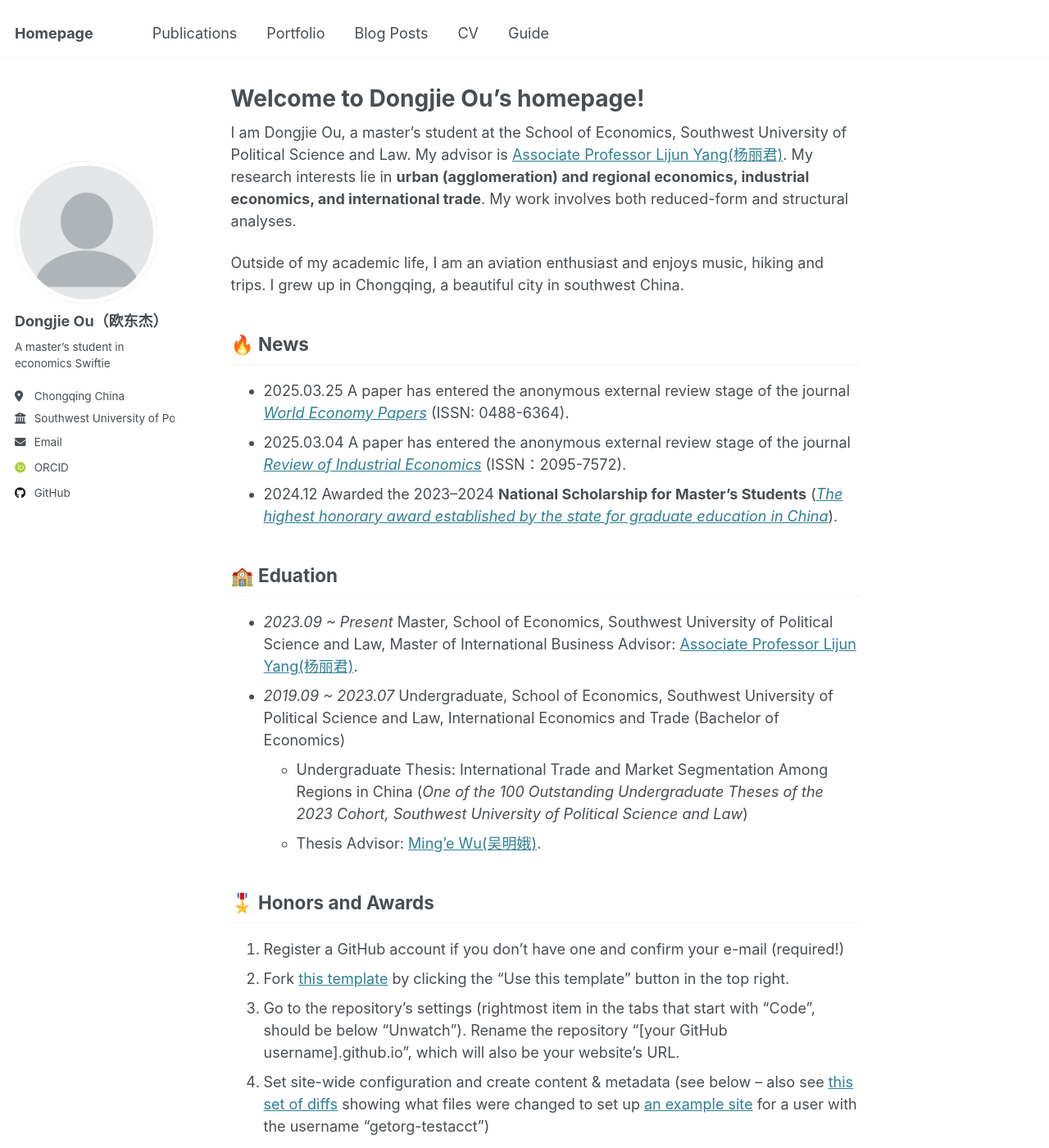
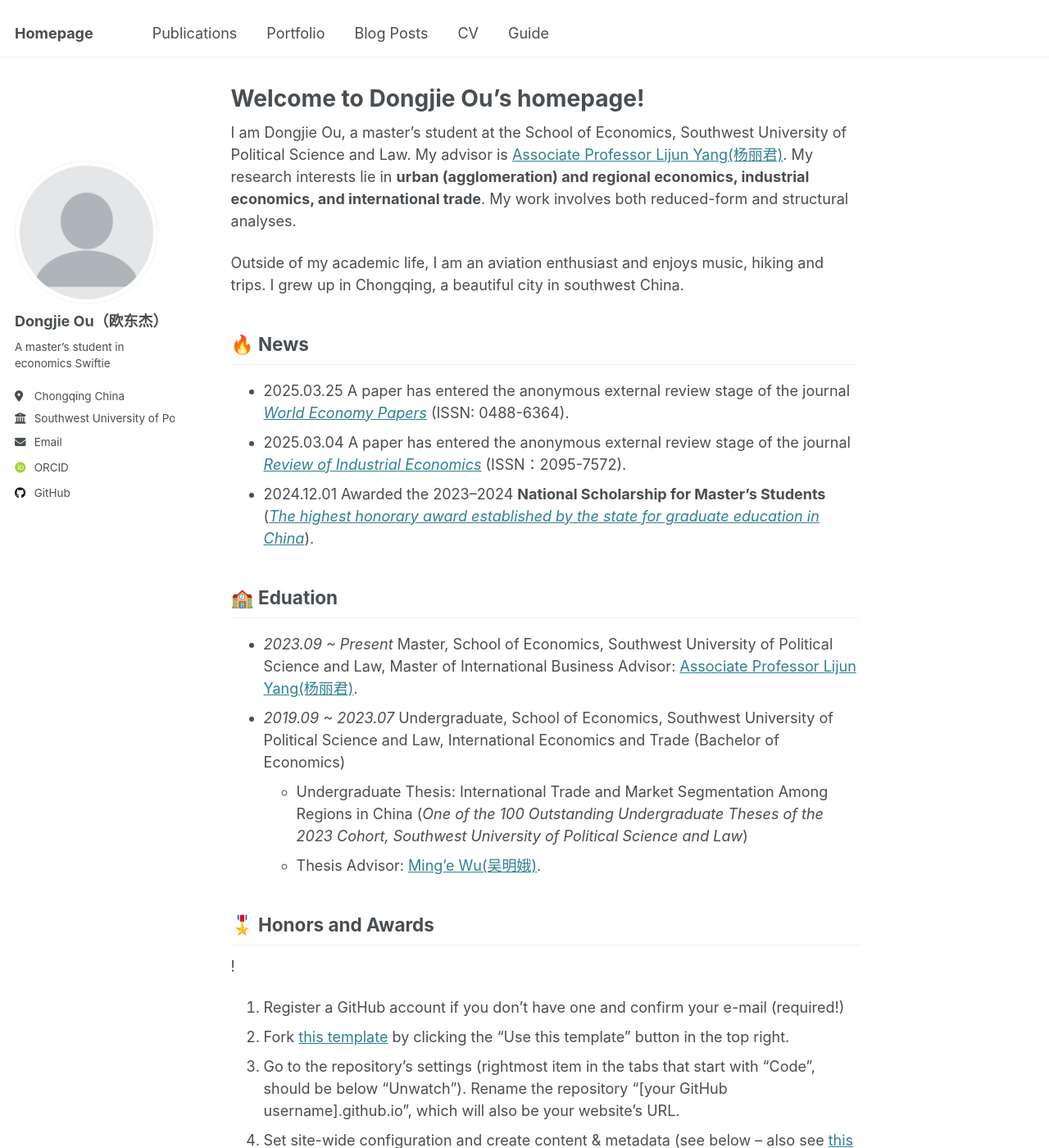
Before and after one commit to oudongjie2001/oudongjie2001.github.io, a Jekyll site: the page built from _pages/about.md, in a window 1280 px wide and 1400 px high. Shown: the whole window at 82% size. Built offline with Jekyll 4.4.1, drawn with Linux system fonts in a browser that asks for light colours; some web fonts are replaced.

Commit message:
Update about.md

```diff
--- a/_pages/about.md
+++ b/_pages/about.md
@@ -15,7 +15,7 @@ Outside of my academic life, I am an aviation enthusiast and enjoys music, hikin
 ------
 - 2025.03.25  A paper has entered the anonymous external review stage of the journal [*World Economy Papers*](http://sjjjwh.magtech.com.cn/CN/0488-6364/home.shtml) (ISSN: 0488-6364).
 - 2025.03.04  A paper has entered the anonymous external review stage of the journal [*Review of Industrial Economics*](https://xdch.cbpt.cnki.net/WKG/WebPublication/index.aspx?mid=xdch) (ISSN：2095-7572).
-- 2024.12     Awarded the 2023–2024 **National Scholarship for Master’s Students** ([*The highest honorary award established by the state for graduate education in China*](https://www.gov.cn/fuwu/2014-06/11/content_2698545.htm)).
+- 2024.12.01  Awarded the 2023–2024 **National Scholarship for Master’s Students** ([*The highest honorary award established by the state for graduate education in China*](https://www.gov.cn/fuwu/2014-06/11/content_2698545.htm)).
 
 🏫 Eduation
 ------
@@ -27,6 +27,8 @@ Outside of my academic life, I am an aviation enthusiast and enjoys music, hikin
 
 🎖️ Honors and Awards
 ------
+!
+
 1. Register a GitHub account if you don't have one and confirm your e-mail (required!)
 1. Fork [this template](https://github.com/academicpages/academicpages.github.io) by clicking the "Use this template" button in the top right.
 1. Go to the repository's settings (rightmost item in the tabs that start with "Code", should be below "Unwatch"). Rename the repository "[your GitHub username].github.io", which will also be your website's URL.
```
